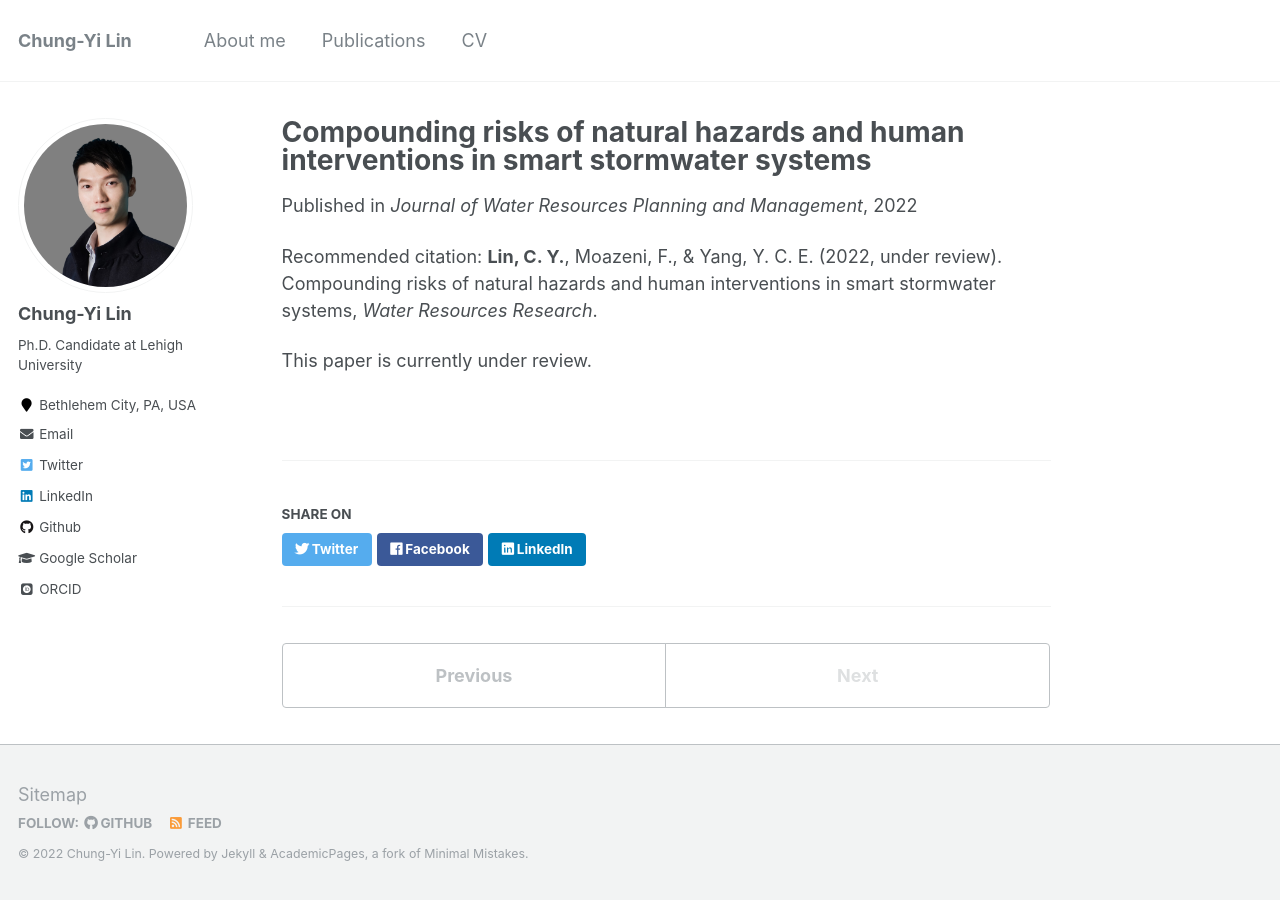
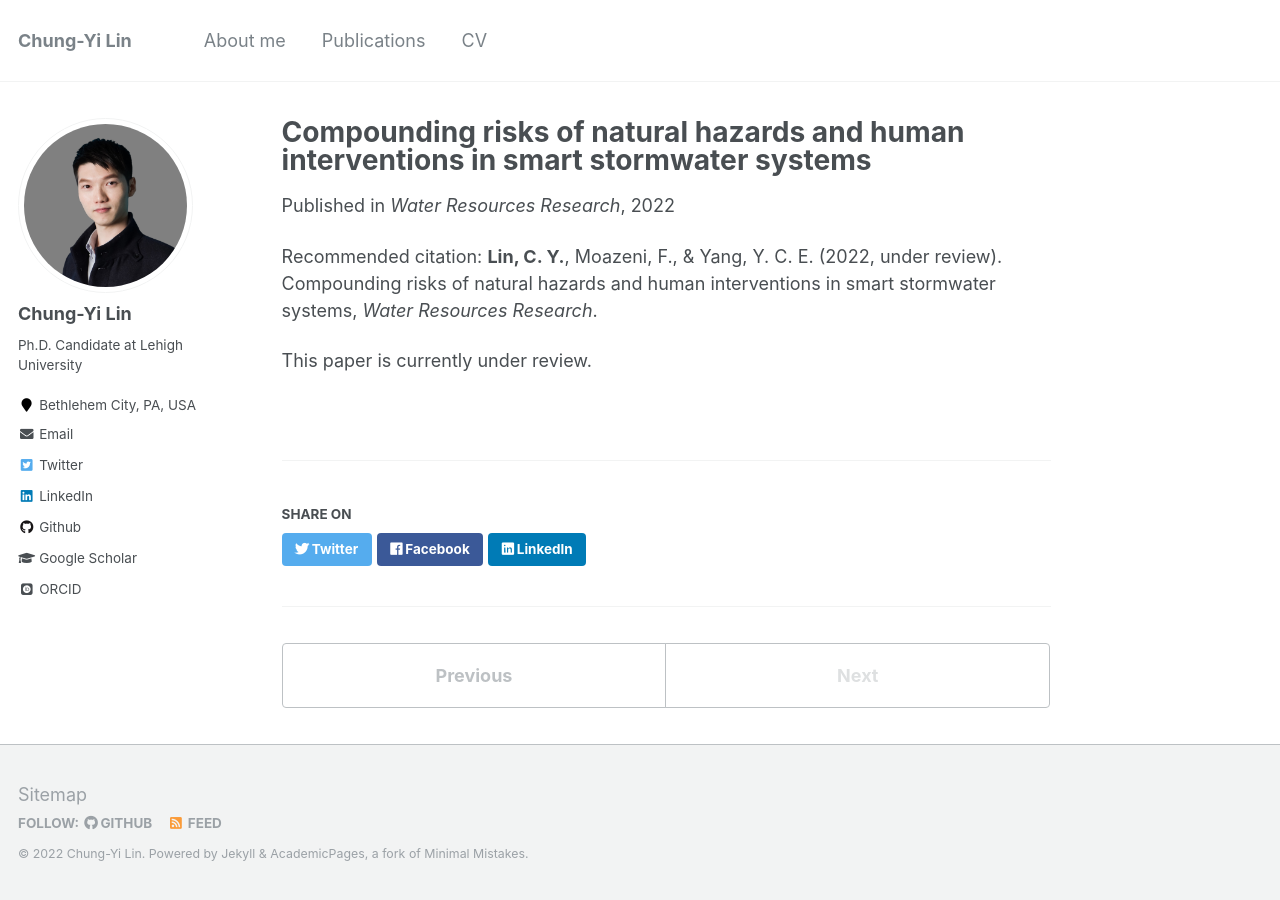
Before and after one commit to philip928lin/philip928lin.github.io-Archive, a Jekyll site: the page built from _publications/2022-WRR.md, in a window 1280 px wide. Built offline with Jekyll 4.4.1, drawn with Linux system fonts in a browser that asks for light colours; some web fonts are replaced.

Commit message:
update journal name

```diff
--- a/_publications/2022-WRR.md
+++ b/_publications/2022-WRR.md
@@ -4,7 +4,7 @@ collection: under_review
 permalink: /publication/2022-WRR
 excerpt: ''
 date: 2022-12-4
-venue: 'Journal of Water Resources Planning and Management'
+venue: 'Water Resources Research'
 paperurl: ''
 citation: '<b>Lin, C. Y.</b>, Moazeni, F., & Yang, Y. C. E. (2022, under review). Compounding risks of natural hazards and human interventions in smart stormwater systems, <i>Water Resources Research</i>.'
 ---
```
